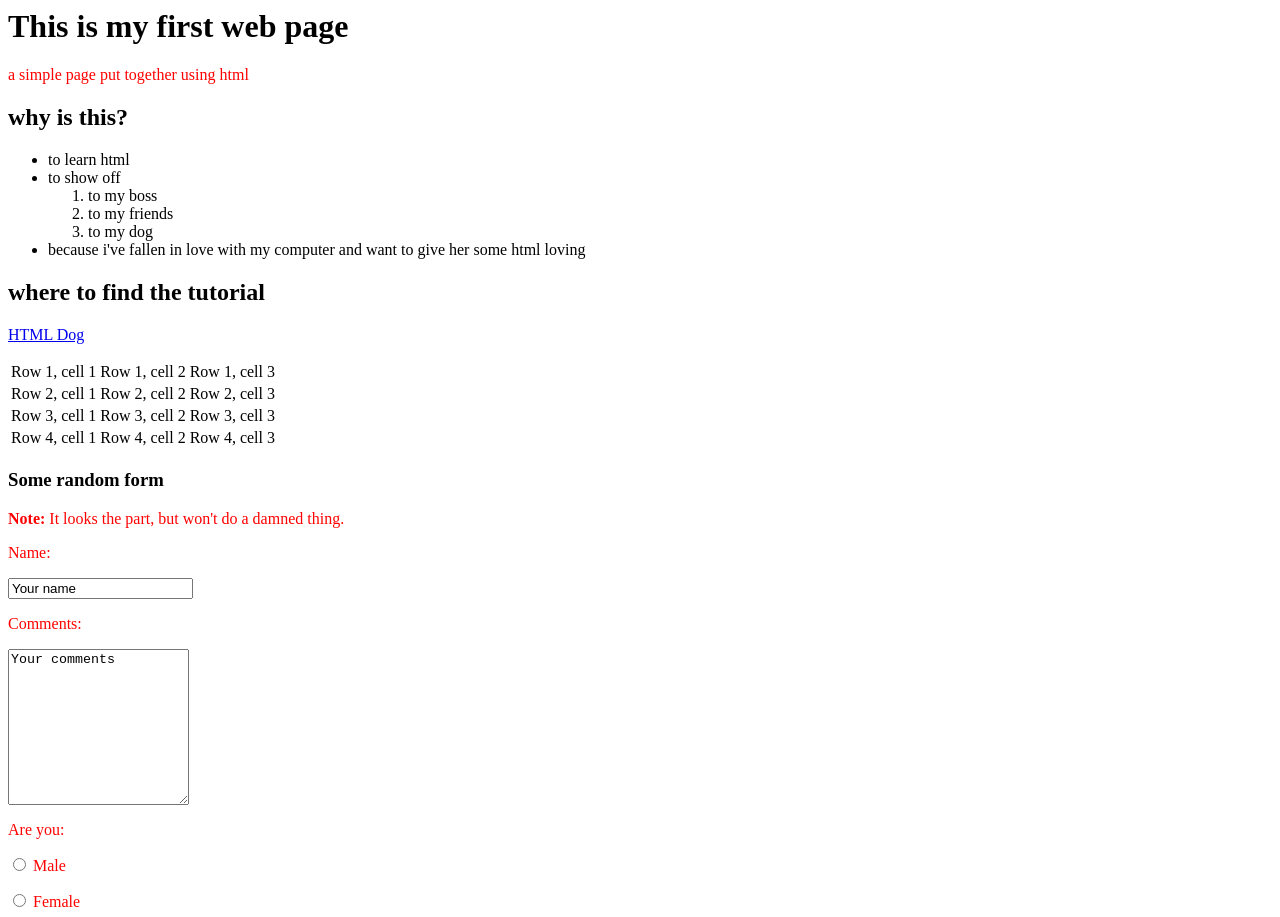
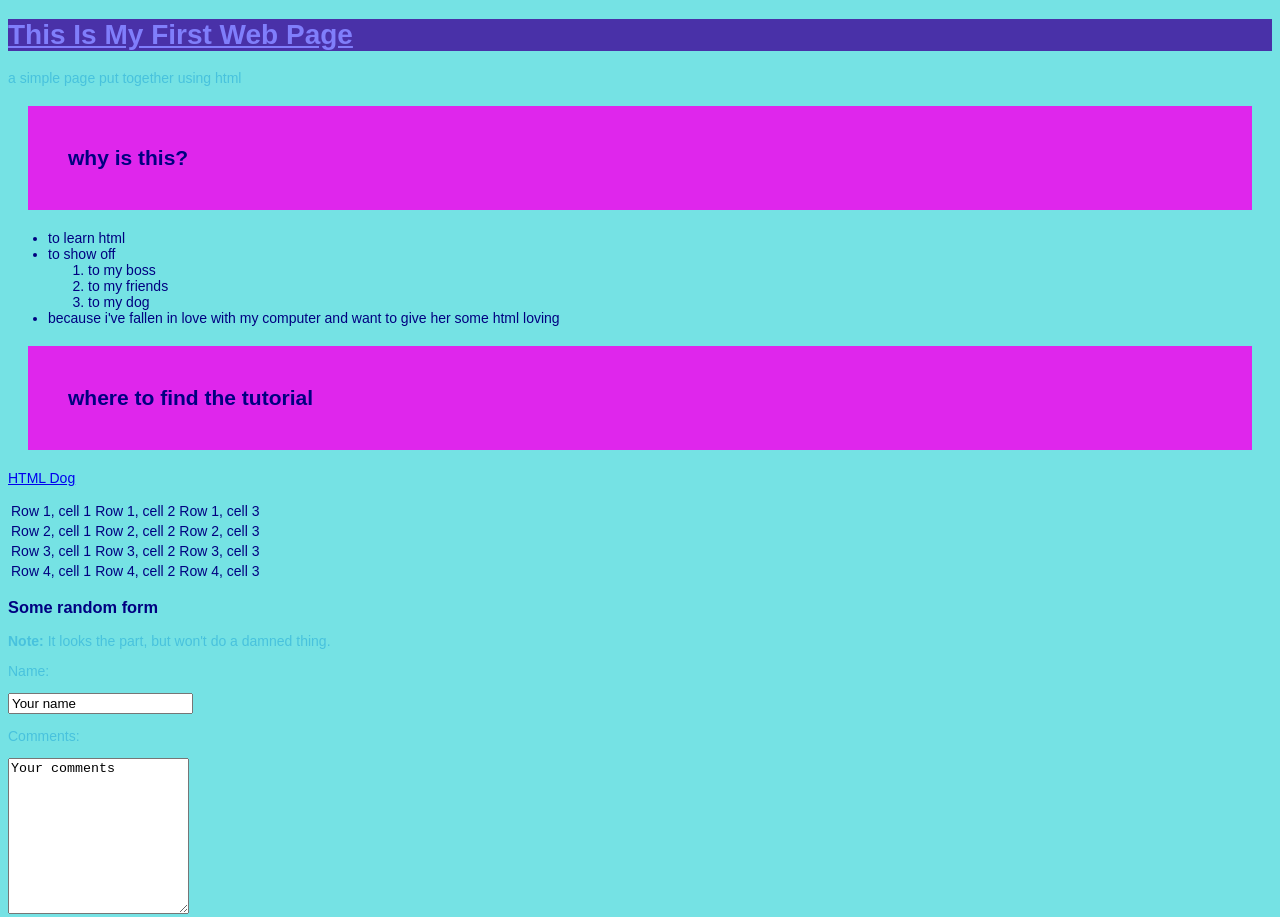
Before and after one commit to Benhertz/website, a plain HTML site: page index.html in a window 1280 px wide. Shown: the top 917 px of the page. Drawn offline with Linux system fonts and the light colour scheme.

Commit message:
updaate css and index.html

```diff
--- a/css/style.css
+++ b/css/style.css
@@ -1,4 +1,25 @@
+body {
+	font-size: 14px;
+	color: navy;
+	font-family: arial, helvetica;
+	background-color: #75E2E4;
+}
 
 p {
-    color: red;
+    color: #48C2DD;
 }
+
+h1 {
+	color: #807EFB;
+	background-color: #4931A8;
+	font-weight: bold;
+	text-decoration: underline;
+	text-transform: capitalize;
+}
+
+h2 {
+	font-size: 1.5em;
+	background-color: #DF26EC;
+	margin: 20px;
+	padding: 40px;
+}
--- a/index.html
+++ b/index.html
@@ -1,4 +1,4 @@
-<!doctype>
+<!doctype html>
 <html>
 	<head>
 		<title>
```
